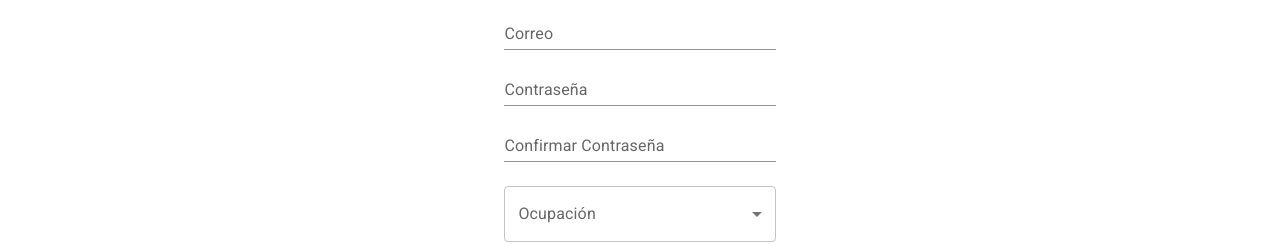
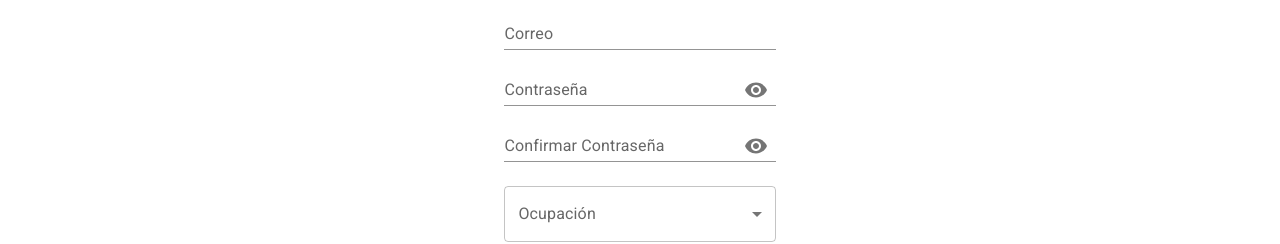
Before and after one commit to luizzzito/CODESAFIO-Frontend, a React (Vite) app: page /register in a window 1280 px wide. Shown: the part 307-551 px from the top of the page. Built offline with nearby package versions, Linux system fonts and the light colour scheme.

Commit message:
MostrarContraseña

```diff
--- a/src/core/login/LoginForm.jsx
+++ b/src/core/login/LoginForm.jsx
@@ -1,11 +1,13 @@
 import {TextField} from "@mui/material";
-import { Box, Snackbar } from "@mui/material";
+import { Box, Snackbar, IconButton, InputAdornment,  } from "@mui/material";
 import LoadingButton from "@mui/lab/LoadingButton";
 import { useState, useEffect } from "react";
 import { login } from "../../services/auth/auth.services";
 import { useDispatch, useSelector } from "react-redux";
 import { useNavigate } from "react-router-dom";
 import { login as loginState } from "../../features/auth/authSlice";
+import VisibilityIcon from '@mui/icons-material/Visibility';
+import VisibilityOffIcon from '@mui/icons-material/VisibilityOff';
 
 function LoginForm() {
   const dispatch = useDispatch();
@@ -45,6 +47,17 @@ function LoginForm() {
     if (state.success === true) navigate("/homepage");
   }, [state.success, navigate]);
 
+  const [showPassword, setShowPassword] = useState(false)
+  const EndAdorment =( {showPassword, setShowPassword}) =>{
+    return(
+      <InputAdornment position='end'>
+        <IconButton onClick={()=> setShowPassword(!showPassword)}>
+          {showPassword ? <VisibilityOffIcon/> : <VisibilityIcon/>}
+        </IconButton>
+      </InputAdornment>
+    )
+  }
+
   return (
     <Box
       sx={{
@@ -66,12 +79,15 @@ function LoginForm() {
       />
       <TextField
         label="Contraseña"
-        type="password"
+        type={showPassword ? 'text': 'password'}
         name="password"
         variant="standard"
         sx={{ width: "70%" }}
         fullWidth={true}
         onChange={handleChange}
+        InputProps={{
+          endAdornment: <EndAdorment showPassword={showPassword} setShowPassword={setShowPassword}/>,
+        }}
       />
       <LoadingButton
         type="submit"
--- a/src/core/register/RegisterForm.jsx
+++ b/src/core/register/RegisterForm.jsx
@@ -1,11 +1,13 @@
 import TextField from '@mui/material/TextField'
-import { Box, Menu } from '@mui/material'
+import { Box, Button, IconButton, InputAdornment, Menu } from '@mui/material'
 import LoadingButton from '@mui/lab/LoadingButton'
 import { useState } from 'react'
 import Select from '@mui/material/Select'
 import MenuItem from '@mui/material/MenuItem'
 import { useSelector } from 'react-redux'
 import { register } from '../../services/auth/auth.services'
+import VisibilityIcon from '@mui/icons-material/Visibility';
+import VisibilityOffIcon from '@mui/icons-material/VisibilityOff';
 
 function RegisterForm() {
   const state = useSelector((state) => state.auth)
@@ -24,7 +26,27 @@ function RegisterForm() {
   const [loading, setLoading] = useState(false)
   const [occupationValue, setOccupationValue] = useState('')
   const [matchPassword, setMatchPassword] = useState(false)
+  const [showPassword, setShowPassword] = useState(false)
+  const [showPassword2, setShowPassword2] = useState(false)
 
+  const EndAdorment =( {showPassword, setShowPassword}) =>{
+    return(
+      <InputAdornment position='end'>
+        <IconButton onClick={()=> setShowPassword(!showPassword)}>
+          {showPassword ? <VisibilityOffIcon/> : <VisibilityIcon/>}
+        </IconButton>
+      </InputAdornment>
+    )
+  }
+  const EndAdorment2 =( {showPassword2, setShowPassword2}) =>{
+    return(
+      <InputAdornment position='end'>
+        <IconButton onClick={()=> setShowPassword2(!showPassword2)}>
+          {showPassword2 ? <VisibilityOffIcon/> : <VisibilityIcon/>}
+        </IconButton>
+      </InputAdornment>
+    )
+  }
   const occupations = [
     { name: 'Estudiante', value: 'student' },
     { name: 'Profesor', value: 'teacher' },
@@ -71,24 +93,30 @@ function RegisterForm() {
         type='email'
         onChange={handleChange}
       />
-
         <TextField
           name='password'
           label='Contraseña'
           variant='standard'
-        sx={{ width: '60%' }}
-        type='password'
+          sx={{ width: '60%'}}
+          type={showPassword ? 'text': 'password'}
           onChange={handleChange}
+          InputProps={{
+            endAdornment: <EndAdorment showPassword={showPassword} setShowPassword={setShowPassword}/>,
+          }}
         />
+
         <TextField
           name='passwordConfirm'
           label='Confirmar Contraseña'
           variant='standard'
-        sx={{ width: '60%' }}
-        type='password'
+          sx={{ width: '60%'}}
+          type={showPassword2 ? 'text': 'password'}
           error={matchPassword}
           onChange={handleChange}
           helperText={matchPassword ? 'Las contraseñas no coinciden' : ''}
+          InputProps={{
+            endAdornment: <EndAdorment2 showPassword2={showPassword2} setShowPassword2={setShowPassword2}/>,
+          }}
         />
       <TextField
         name='occupation'
```
Lines whose indentation alone changed are shown as unchanged.
